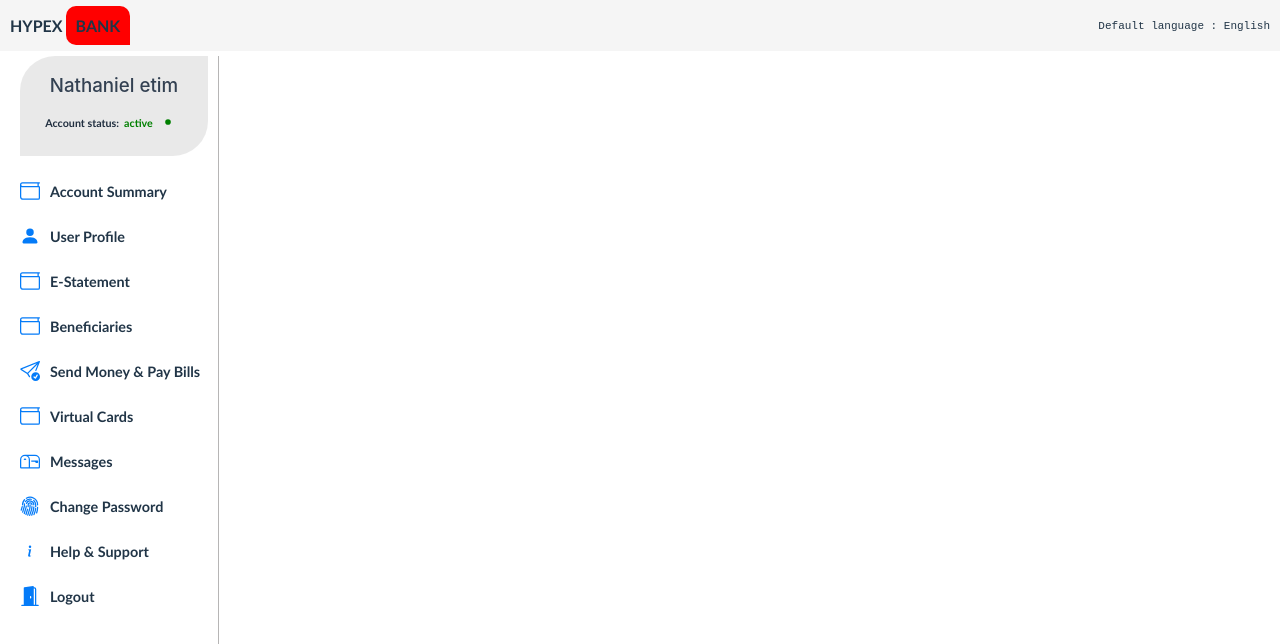
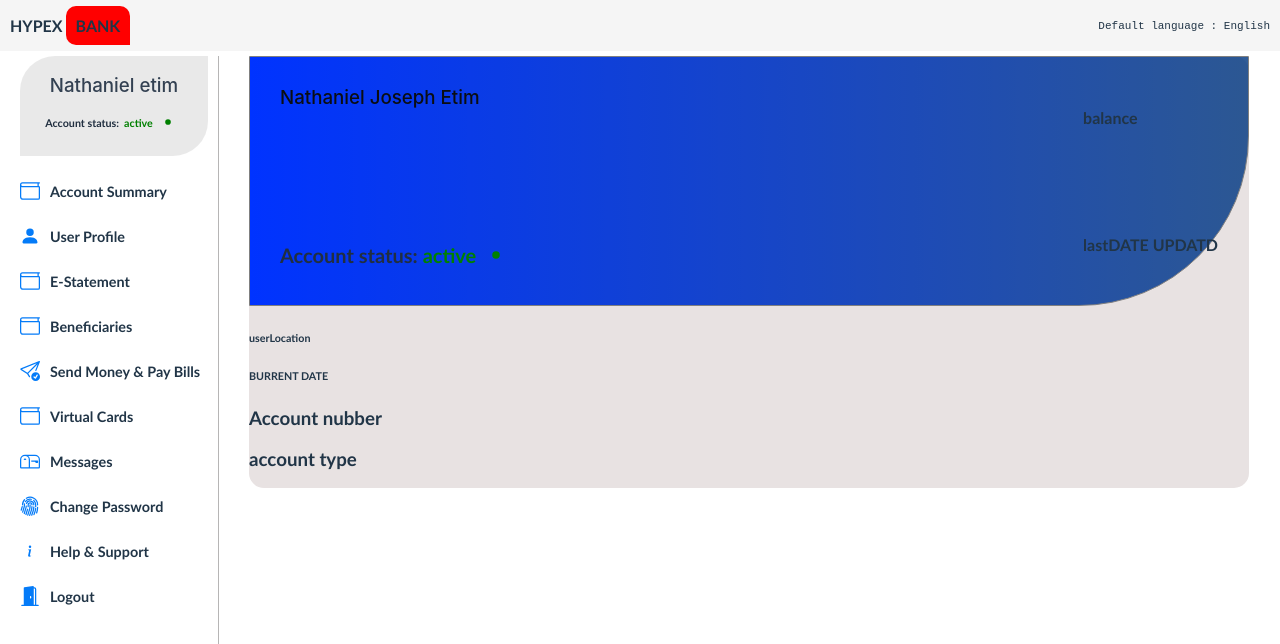
Before and after one commit to Nathaniel-Etim/mikeReactBank, a React (Vite) app: page /logedIn in a window 1280 px wide. Shown: the top 644 px of the page. Built offline with nearby package versions, Linux system fonts and the light colour scheme.

Commit message:
first in main

```diff
--- a/src/App.jsx
+++ b/src/App.jsx
@@ -30,7 +30,7 @@ const router = createBrowserRouter(
 
       {/* route to when user is logedin */}
       <Route path="logedIn" element={<LogedInNavBar />}>
-        <Route path="userDashBoard" element={<DashBoardContainer />} />
+        <Route index element={<DashBoardContainer />} />
       </Route>
     </>
   )
--- a/src/components/homeDashboard/HomeDashboard.jsx
+++ b/src/components/homeDashboard/HomeDashboard.jsx
@@ -1,12 +1,25 @@
 import React from "react";
 import { styled } from "styled-components";
+import DashBoardHeader from "./dashBoardTop";
 
 function DashBoardContainer() {
   return (
-    <div>
-      <p>AllDASH</p>
-    </div>
+    <DashboardContainer>
+      <DashBoardHeader />
+    </DashboardContainer>
   );
 }
 
 export default DashBoardContainer;
+
+const DashboardContainer = styled.div`
+  display: flex;
+  flex-direction: column;
+  height: 92vh;
+  max-width: 1000px;
+  overflow-y: scroll;
+
+  &::-webkit-scrollbar {
+    display: none;
+  }
+`;
--- /dev/null
+++ b/src/components/homeDashboard/dashBoardTop.jsx
@@ -0,0 +1,101 @@
+import React from "react";
+import { styled } from "styled-components";
+import { BsDot } from "react-icons/bs";
+
+function DashBoardHeader() {
+  return (
+    <DashboardCard>
+      <UserDetails>
+        <DetailsLeft>
+          <h3>Nathaniel Joseph Etim</h3>
+          <h6>
+            Account status:
+            <span className="type-active">
+              active <BsDot className="icon " />
+            </span>
+          </h6>
+        </DetailsLeft>
+        <DetailsLeft>
+          <h4>balance</h4>
+          <h4>lastDATE UPDATD</h4>
+        </DetailsLeft>
+      </UserDetails>
+      <div>
+        <h6>userLocation</h6>
+        <h6>BURRENT DATE</h6>
+        <span>
+          <h3>Account nubber</h3>
+          <h3>account type </h3>
+        </span>
+      </div>
+    </DashboardCard>
+  );
+}
+
+export default DashBoardHeader;
+const DashboardCard = styled.div`
+  display: flex;
+  flex-direction: column;
+  /* align-items: center; */
+  background-color: #e8e2e2;
+  width: 100%;
+  border-radius: 15px;
+`;
+
+const UserDetails = styled.div`
+  display: flex;
+  flex-direction: row;
+  justify-content: space-between;
+  background: linear-gradient(to right, #0033ff, #003780cf);
+  padding: 30px;
+  box-sizing: border-box;
+  min-height: 250px;
+  border: 1px solid gray;
+  border-radius: 0px 0px 170px 0px;
+`;
+
+const DetailsLeft = styled.div`
+  display: flex;
+  flex-direction: column;
+  height: 100%;
+  justify-content: space-between;
+
+  & h3 {
+    font-family: "Avenir Next W01", "Proxima Nova W01", "Rubik", -apple-system,
+      system-ui, BlinkMacSystemFont, "Segoe UI", Roboto, "Helvetica Neue", Arial,
+      sans-serif;
+    font-weight: 500;
+    line-height: 1.2;
+    color: #0b0e12;
+    margin: 0;
+  }
+
+  & h6 {
+    display: flex;
+    flex-direction: row;
+    align-items: center;
+    margin: 0;
+    gap: 5px;
+    font-size: 20px;
+    color: #212f40;
+
+    & span {
+      display: flex;
+      flex-direction: row;
+      align-items: center;
+      color: green;
+
+      & .icon {
+        font-size: 40px;
+      }
+    }
+
+    & .type-active {
+      color: green;
+    }
+
+    & .type-inactive {
+      color: red;
+    }
+  }
+`;
--- a/src/components/logedinComponent/UserNavBar.jsx
+++ b/src/components/logedinComponent/UserNavBar.jsx
@@ -10,9 +10,9 @@ function UserNavBar() {
       <NavBar />
       <UserSection>
         <UserSideBar />
-        <mian>
+        <OtherContent>
           <Outlet />
-        </mian>
+        </OtherContent>
       </UserSection>
     </UserLogedinContainer>
   );
@@ -34,3 +34,9 @@ const UserSection = styled.div`
   height: 90vh;
   overflow: hidden;
 `;
+
+const OtherContent = styled.div`
+  display: flex;
+  flex-direction: column;
+  flex: 1;
+`;
--- a/src/components/logedinComponent/loggedinMenu/userMenu.jsx
+++ b/src/components/logedinComponent/loggedinMenu/userMenu.jsx
@@ -10,7 +10,6 @@ import {
   BsDoorOpenFill,
   BsDot,
 } from "react-icons/bs";
-// import {B} from "react-icons/bi"
 
 function UserSideBar() {
   const [menuItem, setMenuUtem] = useState([
@@ -85,6 +84,7 @@ const SideBar = styled.div`
   box-sizing: border-box;
   border-right: 0.6px solid #8b89899f;
   height: 90vh;
+  /* flex: 0.6; */
   gap: 25px;
   width: 209px;
   overflow-y: scroll;
```
